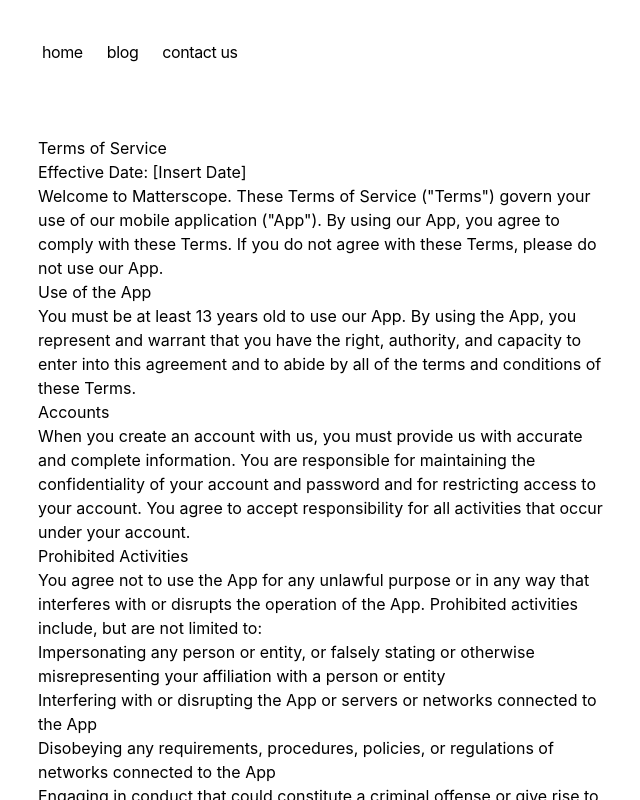
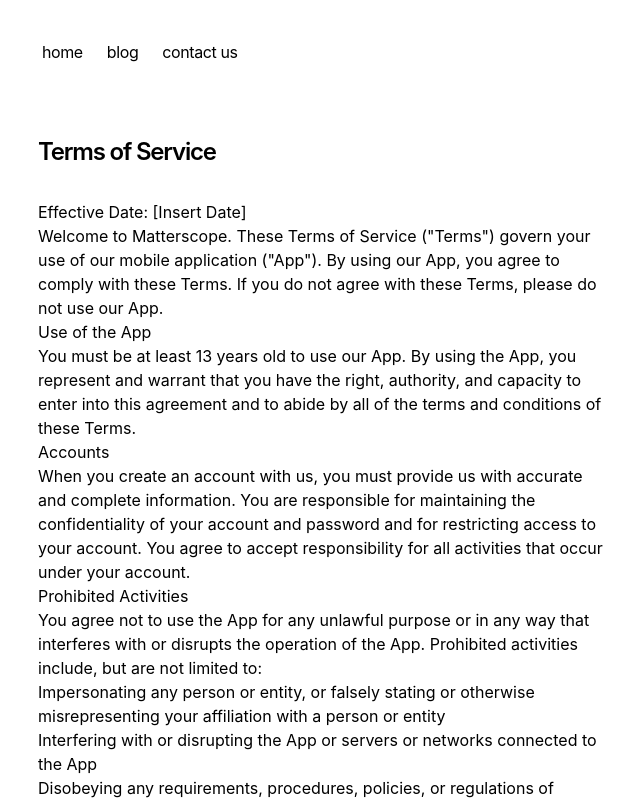
Before and after one commit to matterscope/matterscope-app-dev, a Next.js app: page /terms-of-service in a window 1280 px wide. Shown: the top 800 px of the page, without its empty margins (314-954 px from the left). Built offline with nearby package versions, Linux system fonts and the light colour scheme.

Commit message:
h1 class

```diff
--- a/app/contact/page.tsx
+++ b/app/contact/page.tsx
@@ -5,7 +5,7 @@
   return (
     <>
       <header>
-        <h1>Contact Us</h1>
+        <h1 className="mb-8 text-2xl font-semibold tracking-tighter">Contact Us</h1>
       </header>
 
       <main>
--- a/app/privacy-policy/page.tsx
+++ b/app/privacy-policy/page.tsx
@@ -5,7 +5,7 @@
   return (
     <>
       <header>
-        <h1>Privacy Policy</h1>
+        <h1 className="mb-8 text-2xl font-semibold tracking-tighter">Privacy Policy</h1>
       </header>
 
       <main>
--- a/app/terms-of-service/page.tsx
+++ b/app/terms-of-service/page.tsx
@@ -5,11 +5,11 @@
   return (
     <>
       <header>
-        <h1>Terms of Service</h1>
+        <h1 className="mb-8 text-2xl font-semibold tracking-tighter">Terms of Service</h1>
       </header>
 
       <main>
-        <section>
+        <section className="mb-4">
           <h2>Effective Date: [Insert Date]</h2>
           <p>Welcome to Matterscope. These Terms of Service ("Terms") govern your use of our mobile application ("App"). By using our App, you agree to comply with these Terms. If you do not agree with these Terms, please do not use our App.</p>
 
```
